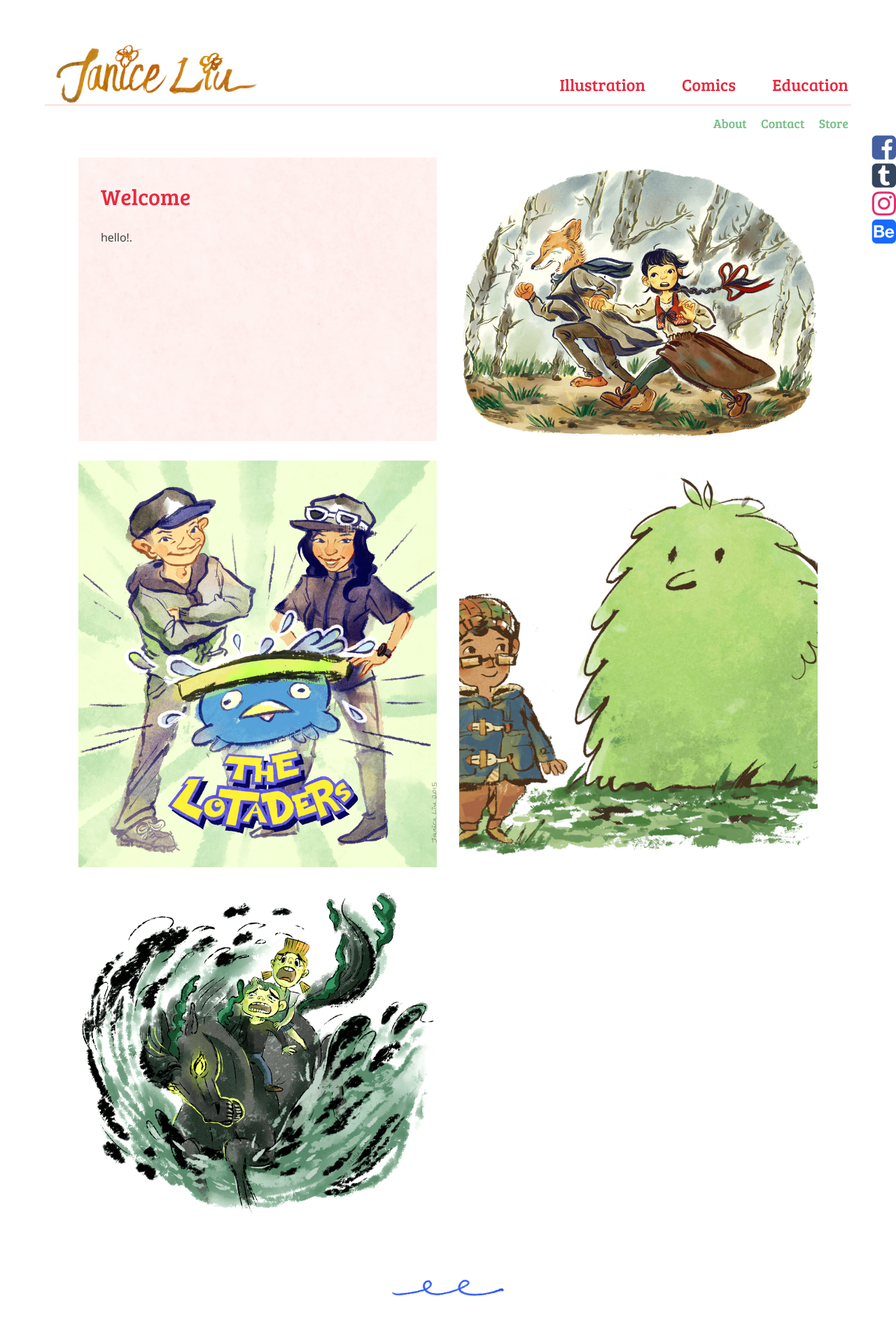
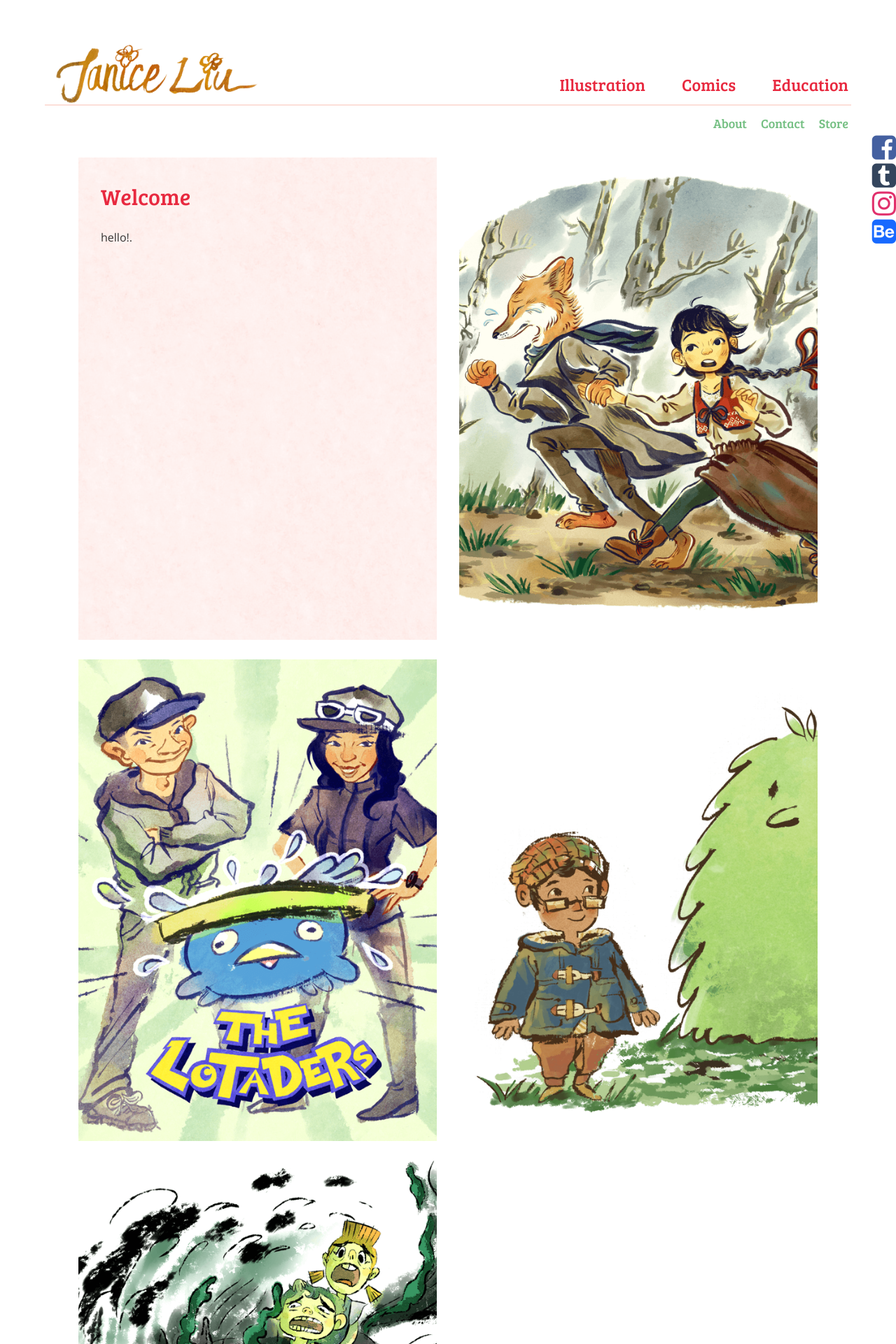
Before and after one commit to flutterdoodle/flutterdoodle.github.io, a Jekyll site: the page built from illustrations.html, in a window 1280 px wide. Shown: the top 1920 px of the page at 70% size. Built offline with Jekyll 4.4.1, drawn with Linux system fonts in a browser that asks for light colours; nearby versions of some CDN libraries.

Commit message:
Update illustrations.html

```diff
--- a/illustrations.html
+++ b/illustrations.html
@@ -6,17 +6,17 @@ series:
     description: hello!.
     thirds: false
     images:
-      - thumb: /img/illustrations/cryingfox-s.png
-        full: /img/illustrations/cryingfox-th.png
+      - thumb: /img/illustrations/cryingfox-th.png
+        full: /img/illustrations/cryingfox-s.png
         desc: Sample description
-      - thumb: /img/illustrations/lotaders.png
-        full: /img/illustrations/lotaders-th.png
+      - thumb: /img/illustrations/lotaders-th.png
+        full: /img/illustrations/lotaders.png
         desc: Sample description
-      - thumb: /img/illustrations/boywithtroll.png
-        full: /img/illustrations/boywithtroll-th.png
+      - thumb: /img/illustrations/boywithtroll-th.png
+        full: /img/illustrations/boywithtroll.png
         desc: Sample description
-      - thumb: /img/illustrations/kelpie.png
-        full: /img/illustrations/kelpie-th.png
+      - thumb: /img/illustrations/kelpie-th.png
+        full: /img/illustrations/kelpie.png
         desc: Sample description
   - title: Story Cookbook
     description: The Story Cookbook was a children's book I worked on with <a href="http://storyplanet.ca/">Story Planet</a>, a non-profit devoted to literacy programs for children. The book was intended to be a fun writing resource for children who wanted to create their own stories.
```
